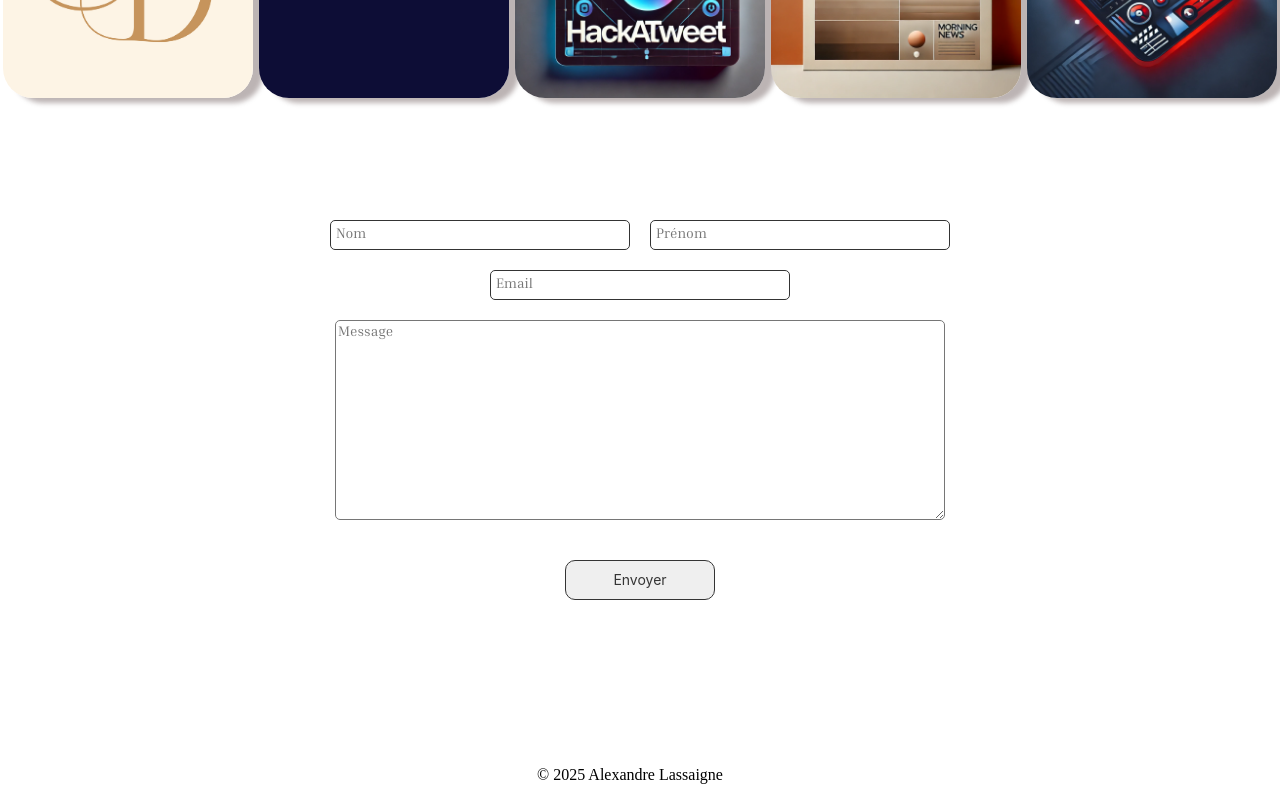
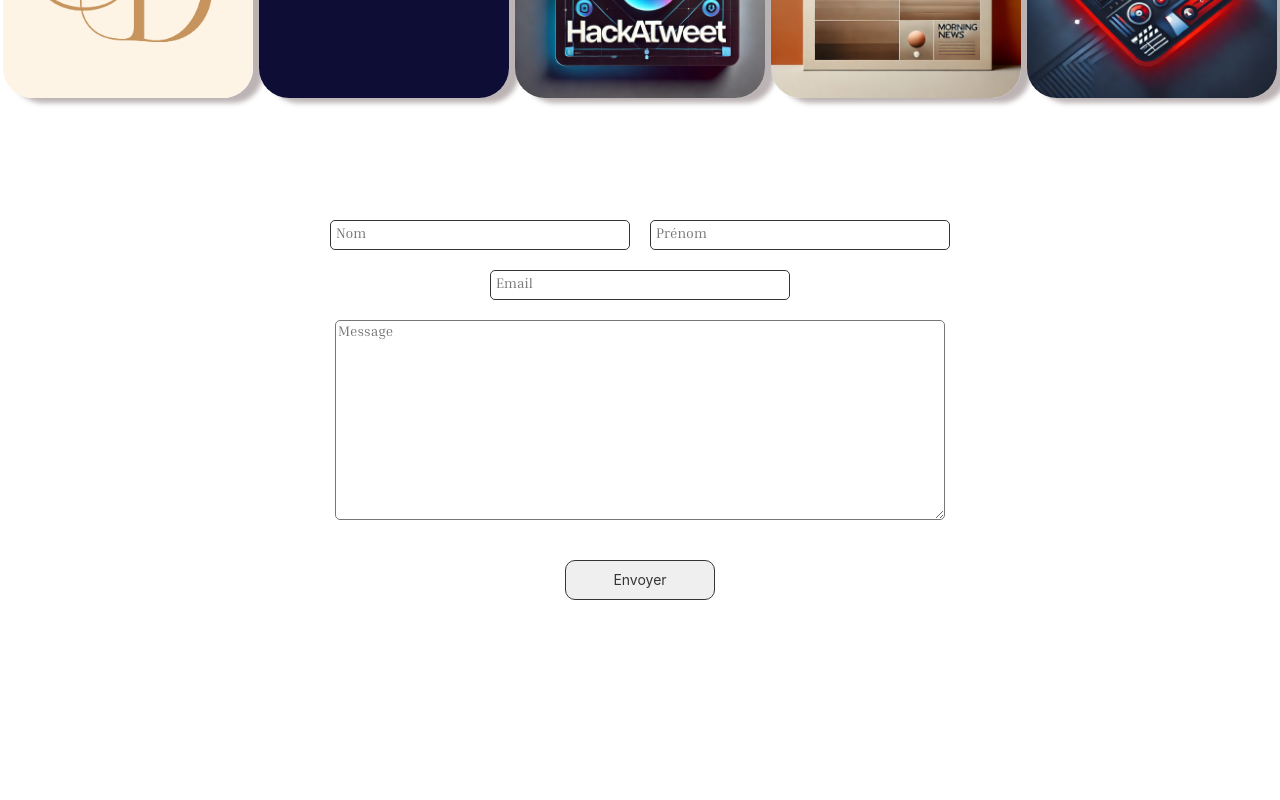
Before and after one commit to AlexandreLassaigne/portfolio, a Next.js app: page / in a window 1280 px wide. Shown: the part 1771-2571 px from the top of the page. Built offline with nearby package versions, Linux system fonts and the light colour scheme.

Commit message:
changement couleur texte

```diff
--- a/styles/Contact.module.css
+++ b/styles/Contact.module.css
@@ -79,6 +79,7 @@
   font-size: 14px;
   margin-bottom: 10px;
   font-family: "Inria serif";
+  color: white;
 }
 
 .button {
--- a/styles/Footer.module.css
+++ b/styles/Footer.module.css
@@ -9,7 +9,7 @@
 }
 
 .name {
-  color: black;
+  color: white;
   font-size: 16px;
   margin-right: 20px;
   font-family: "Glitther Syavina";
```
